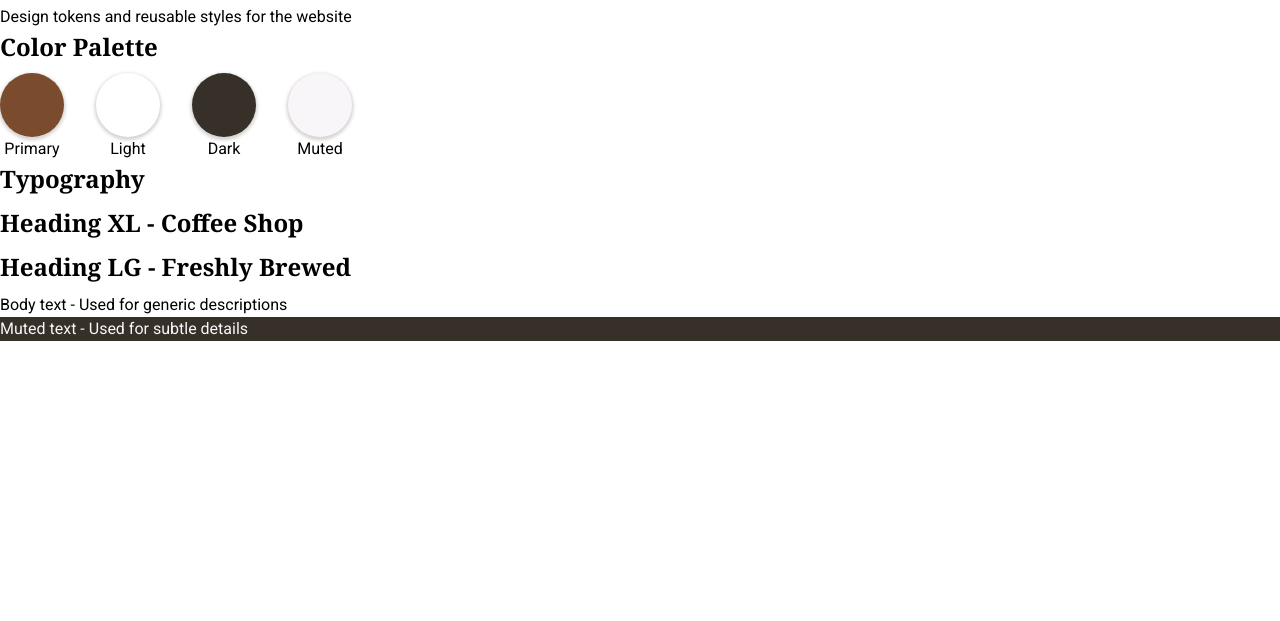
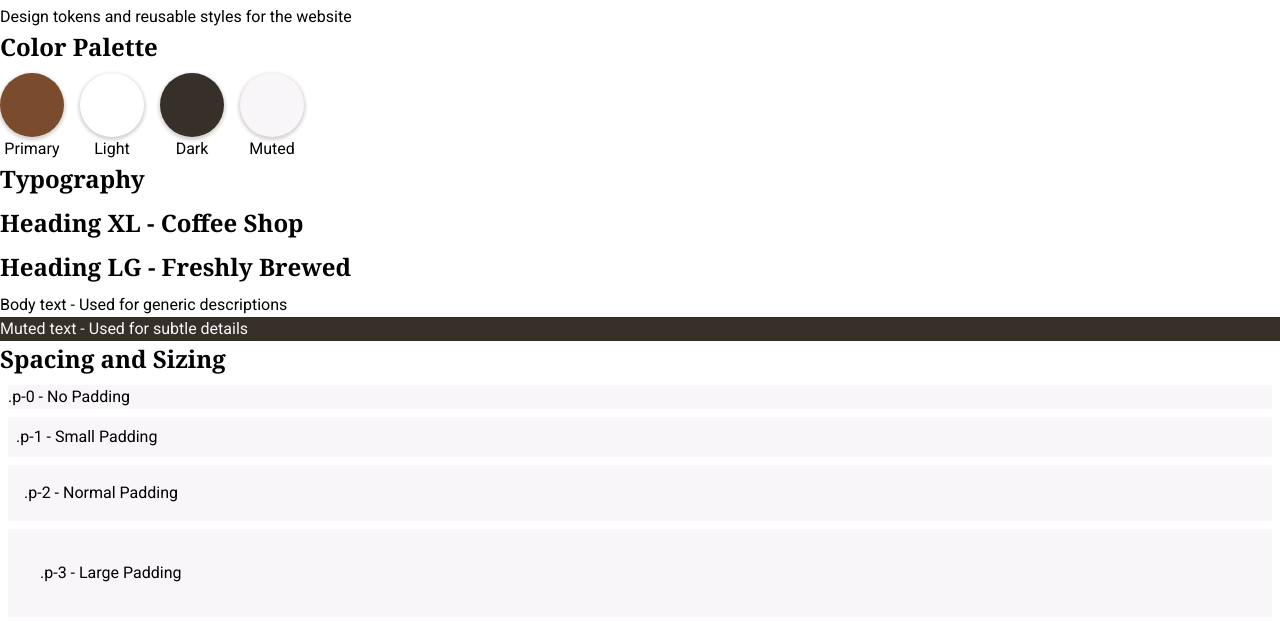
Before and after one commit to IsaMLeal123/website-design, a plain HTML site: page coffee/style-guide.html in a window 1280 px wide. Shown: the part 51-672 px from the top of the page. Drawn offline with Linux system fonts and the light colour scheme.

Commit message:
Spacing Rules

```diff
--- a/coffee/style-guide.html
+++ b/coffee/style-guide.html
@@ -17,7 +17,7 @@
         <section id="colors">
             <h2>Color Palette</h2>
 
-            <article class="swatches">
+            <article class="swatches gap-2">
 
                 <!-- Color Swatch-->
                 <div class="swatch">
@@ -46,7 +46,8 @@
             </article>
         </section>
 
-        <section id="typography">
+        <!-- Fonts and Tipography-->
+        <section id="typograph">
             <h2>Typography</h2>
 
             <h1 class="heading-xl">Heading XL - Coffee Shop</h1>
@@ -54,6 +55,18 @@
             <p> Body text - Used for generic descriptions</p>
             <p class="text-muted bg-dark">Muted text - Used for subtle details</p>
         </section>
+
+        <!-- Spacing and Sizing-->
+        <section id="spacing">
+            <h2>Spacing and Sizing</h2>
+
+            <div class="bg-muted p-0 m-1">.p-0 - No Padding</div>
+            <div class="bg-muted p-1 m-1">.p-1 - Small Padding</div>
+            <div class="bg-muted p-2 m-1">.p-2 - Normal Padding</div>
+            <div class="bg-muted p-3 m-1">.p-3 - Large Padding</div>
+
+        </section>
+
     </main>
 </body>
 </html>
--- a/coffee/style.css
+++ b/coffee/style.css
@@ -7,6 +7,17 @@
     --light: #ffffff;
     --dark: #363029;
     --muted:#f8f6f8;
+
+    --font-normal:Roboto, Arial, sans-serif;
+    --font-heading:"Noto Serif", serif;
+
+    --spacing-0:0; /* 0px */
+    --spacing-1:0.5rem; /* 8px */
+    --spacing-2:1rem; /* 16px */
+    --spacing-3:2rem; /* 32px */
+
+
+
 }
 
 /* CSS Reset */
@@ -16,12 +27,12 @@
 }
 
 body{
-    font-family: Roboto, Arial, sans-serif;
+    font-family:var(--font-normal);
     line-height: 1.5;
 }
 
 h1,h2,h3,h4,h5,h6{
-    font-family: "Noto Serif", serif;
+    font-family: var(--font-heading);
     margin-bottom: 0.5rem;
 }
 
@@ -36,10 +47,26 @@ h1,h2,h3,h4,h5,h6{
 .text-dark{color: var(--dark);}
 .text-muted{color: var(--muted)}
 
+/***************************** SPACING *****************************/
+.m-0{ margin:var(--spacing-0); }
+.m-1{ margin:var(--spacing-1); }
+.m-2{ margin:var(--spacing-2); }
+.m-3{ margin:var(--spacing-3); }
+
+.p-0{ padding:var(--spacing-0); }
+.p-1{ padding:var(--spacing-1); }
+.p-2{ padding:var(--spacing-2); }
+.p-3{ padding:var(--spacing-3); }
+
+.gap-0{ gap:var(--spacing-0); }
+.gap-1{ gap:var(--spacing-1); }
+.gap-2{ gap:var(--spacing-2); }
+.gap-3{ gap:var(--spacing-3); }
+
 /***************************** SWATCHES *****************************/
 .swatches{
     display: flex; /*Organizes children elements on a line*/
-    gap: 2rem;
+
 }
 
 .swatch .swatch-value{
```
